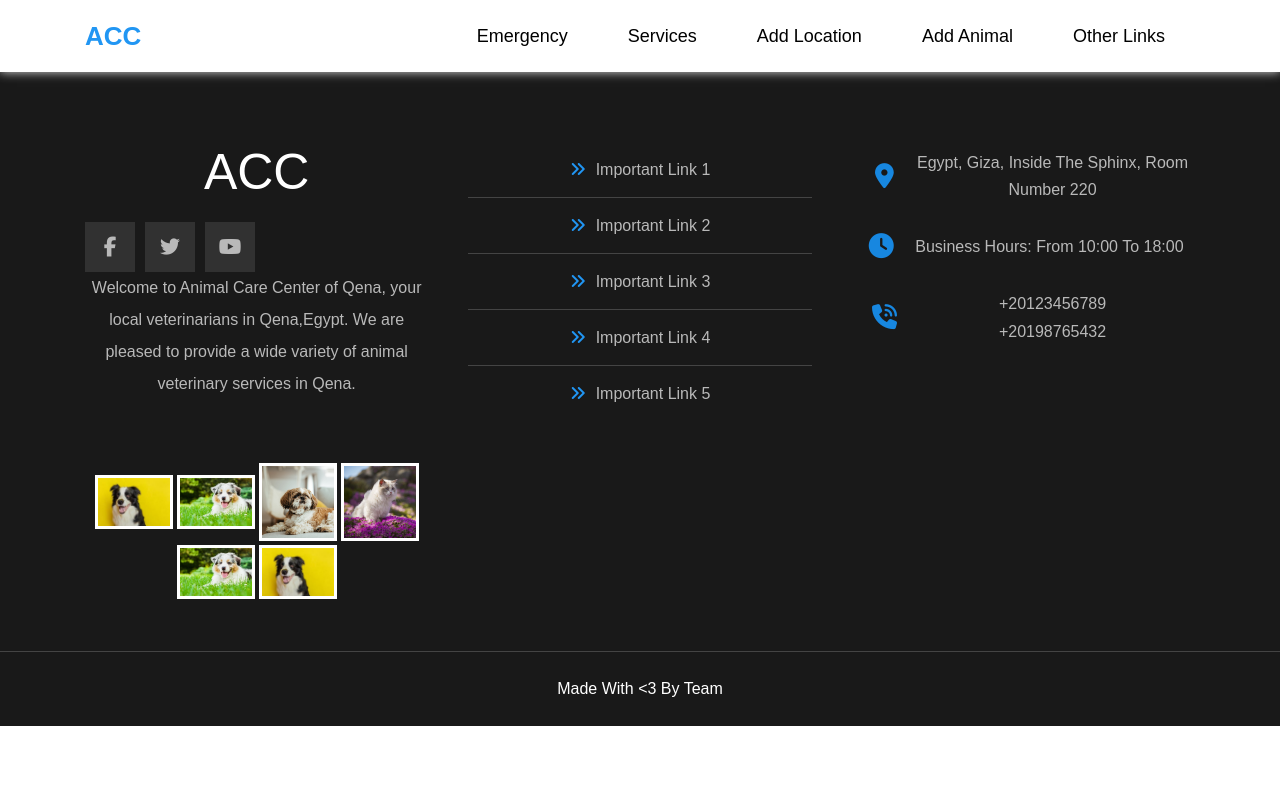
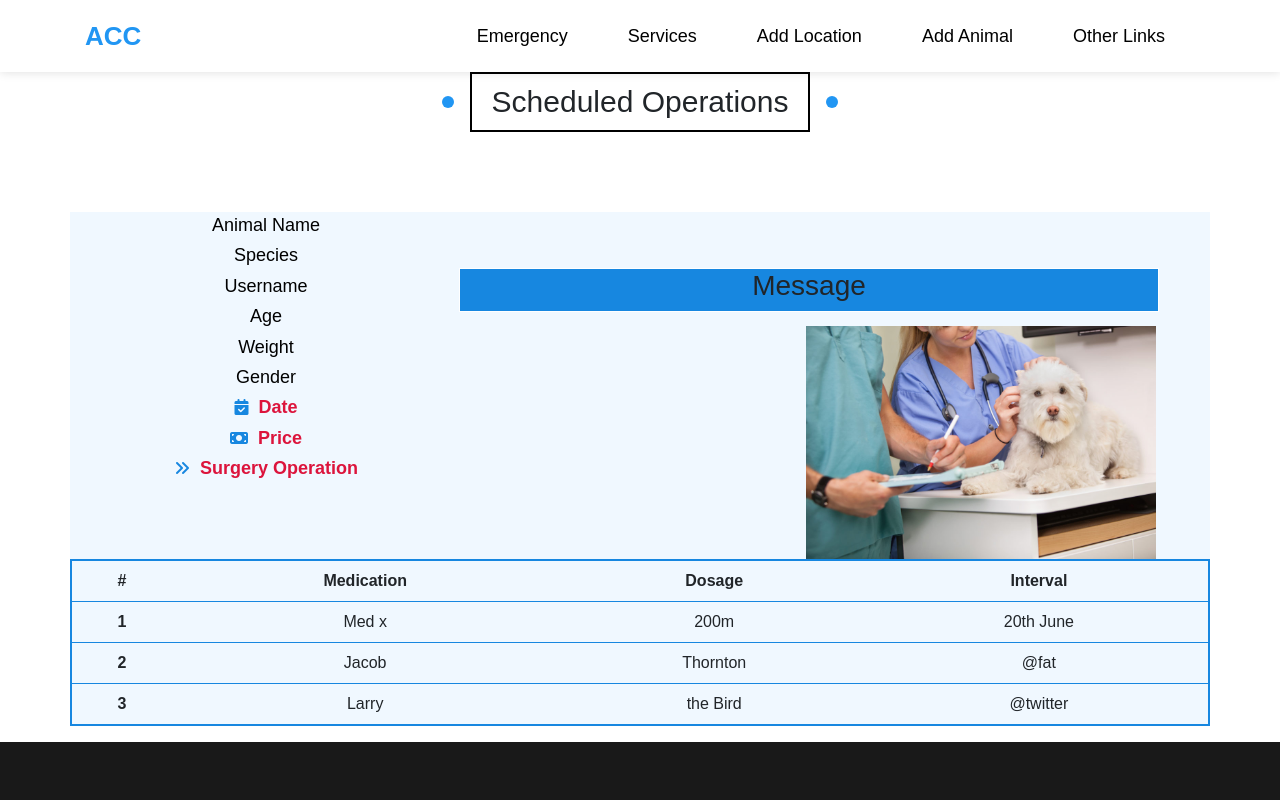
Before and after one commit to yahiaelpronc/acc-react, a React (Create React App) app: page /operation in a window 1280 px wide. Shown: the top 800 px of the page. Built offline with nearby package versions, Linux system fonts and the light colour scheme.

Commit message:
SurgeryScheduled

```diff
--- a/src/App.js
+++ b/src/App.js
@@ -24,6 +24,7 @@ import Home from './pages/HomePage';
 import Locations from './pages/ListLocations';
 import DetailsLocations from './pages/Details';
 import LoginUsers from './pages/LoginUsers';
+import ScheduledOperation from './pages/ScheduledOperation';
 function App() {
     return (
       <div className="App">
@@ -35,6 +36,7 @@ function App() {
         <Route path={"/list"} exact component={Locations}/>
         <Route path={"/details"} exact component={DetailsLocations}/>
         <Route path={"/login"} exact component={LoginUsers}/>
+        <Route path={"/operation"} exact component={ScheduledOperation}/>
 
 
           {/*
--- /dev/null
+++ b/src/Components/ClassTable.jsx
@@ -0,0 +1,45 @@
+import React from "react";
+import { Link } from "react-router-dom";
+class Table extends React.Component{
+
+    constructor(props){
+        super()
+    }
+
+    render(){
+        return <>
+        <table className="table container">
+  <thead>
+    <tr>
+      <th scope="col">#</th>
+      <th scope="col">Medication</th>
+      <th scope="col">Dosage</th>
+      <th scope="col">Interval</th>
+    </tr>
+  </thead>
+  <tbody>
+    <tr>
+      <th scope="row">1</th>
+      <td>{this.props.Med1}</td>
+      <td>{this.props.Dos1}</td>
+      <td>{this.props.interval1}</td>
+    </tr>
+    <tr>
+      <th scope="row">2</th>
+      <td>Jacob</td>
+      <td>Thornton</td>
+      <td>@fat</td>
+    </tr>
+    <tr>
+      <th scope="row">3</th>
+      <td>Larry</td>
+      <td>the Bird</td>
+      <td>@twitter</td>
+    </tr>
+  </tbody>
+</table>
+
+        </>
+    }
+}
+export default Table;
--- /dev/null
+++ b/src/pages/PagesStatic/Operations.css
@@ -0,0 +1,27 @@
+.mainDiv{
+    background-color: aliceblue;
+}
+label{
+    font-size: 18px;
+    color: black;
+    margin-bottom: 1%;
+}
+.message{
+    border: 1px solid white;
+    background-color: #1787e0;
+    margin-top: 8%;
+}
+.special label{
+    margin-left: 3%;
+    font-weight: bold;
+    color: crimson;
+}
+.table{
+    background-color: aliceblue;
+    border: 2px solid #1787e0;
+}
+#dent1{
+    width: 50%;
+    margin-top: 2%;
+    margin-left: 49%;
+}
--- /dev/null
+++ b/src/pages/ScheduledOperation.jsx
@@ -0,0 +1,52 @@
+import './PagesStatic/Operations.css';
+import React from "react";
+import 'bootstrap/dist/css/bootstrap.min.css';
+import { FontAwesomeIcon } from "@fortawesome/react-fontawesome";
+import { Link } from "react-router-dom";
+import Table from '../Components/ClassTable';
+
+function ScheduledOperation(){
+
+
+
+    return(
+        <>
+        <h2 className="main-title">Scheduled Operations</h2>
+        <div className=" mainDiv container">
+            <div className='container-fluid row'>
+                <div className='col-4'>
+                    <form action="">
+                    <label htmlFor="">Animal Name</label><br />
+                    <label htmlFor="">Species</label><br />
+                    <label htmlFor="">Username</label><br />
+                    <label htmlFor="">Age</label><br />
+                    <label htmlFor="">Weight</label><br />
+                    <label htmlFor="">Gender</label>
+                    <div className='special'>
+                    <i className="fa-solid fa-calendar-check" style={{color:'#1787e0'}}></i>
+                        <label htmlFor="">Date</label>
+                    </div>
+                    <div className='special'>
+                    <i className="fa-solid fa-money-bill" style={{color:'#1787e0'}}></i>
+                        <label htmlFor="">Price</label>
+                    </div>
+                    <div className='special'>
+                    <i className="fa-solid fa-angles-right" style={{color:'#1787e0'}}></i>
+                        <label htmlFor="">Surgery Operation</label>
+                    </div>
+                    </form>
+                </div>
+                <div className='col-8'>
+                    <div className='message'>
+                        <h3>Message</h3>
+                    </div>
+                    <img src={require(`./images/dental.jpg`)} alt="" id='dent1'/>
+                </div>
+            </div>
+        </div>
+        <Table Med1="Med x"  Dos1="200m" interval1="20th June"/>
+
+        </>
+    )
+}
+export default ScheduledOperation;
```
